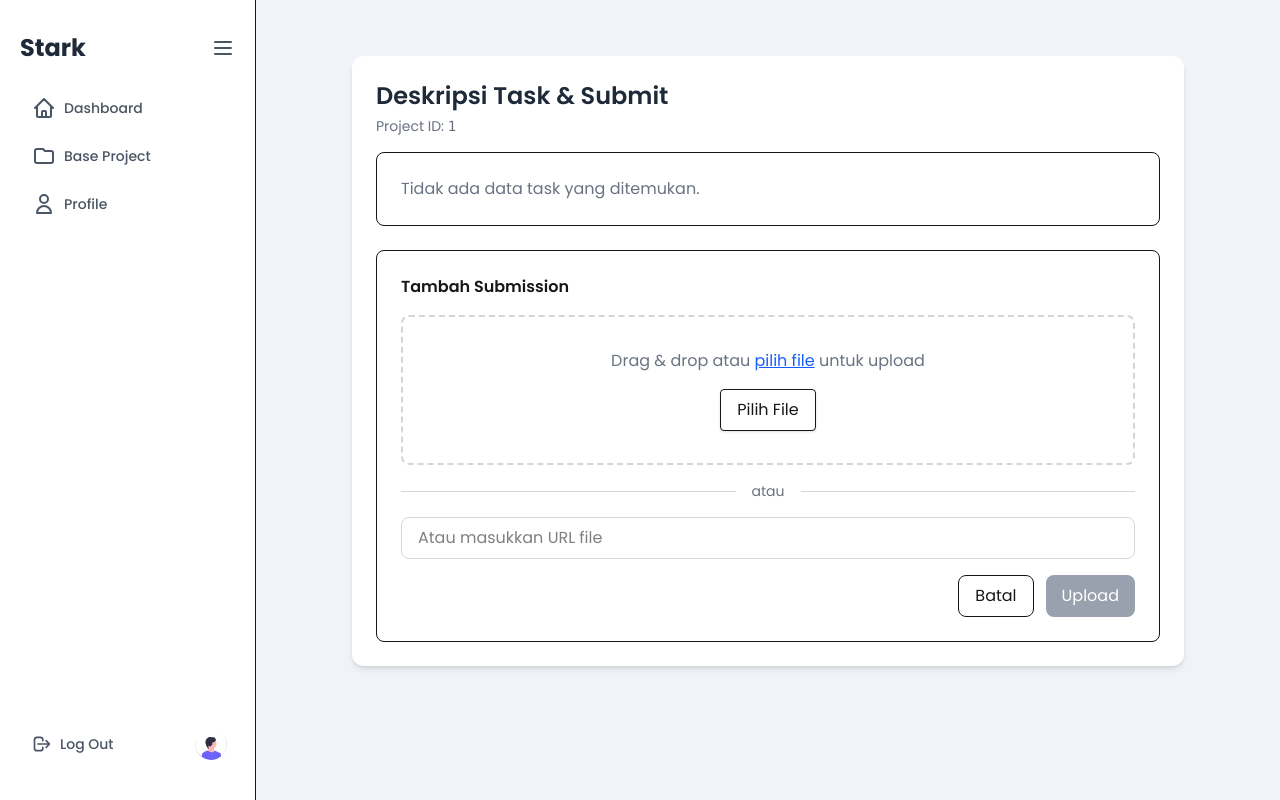
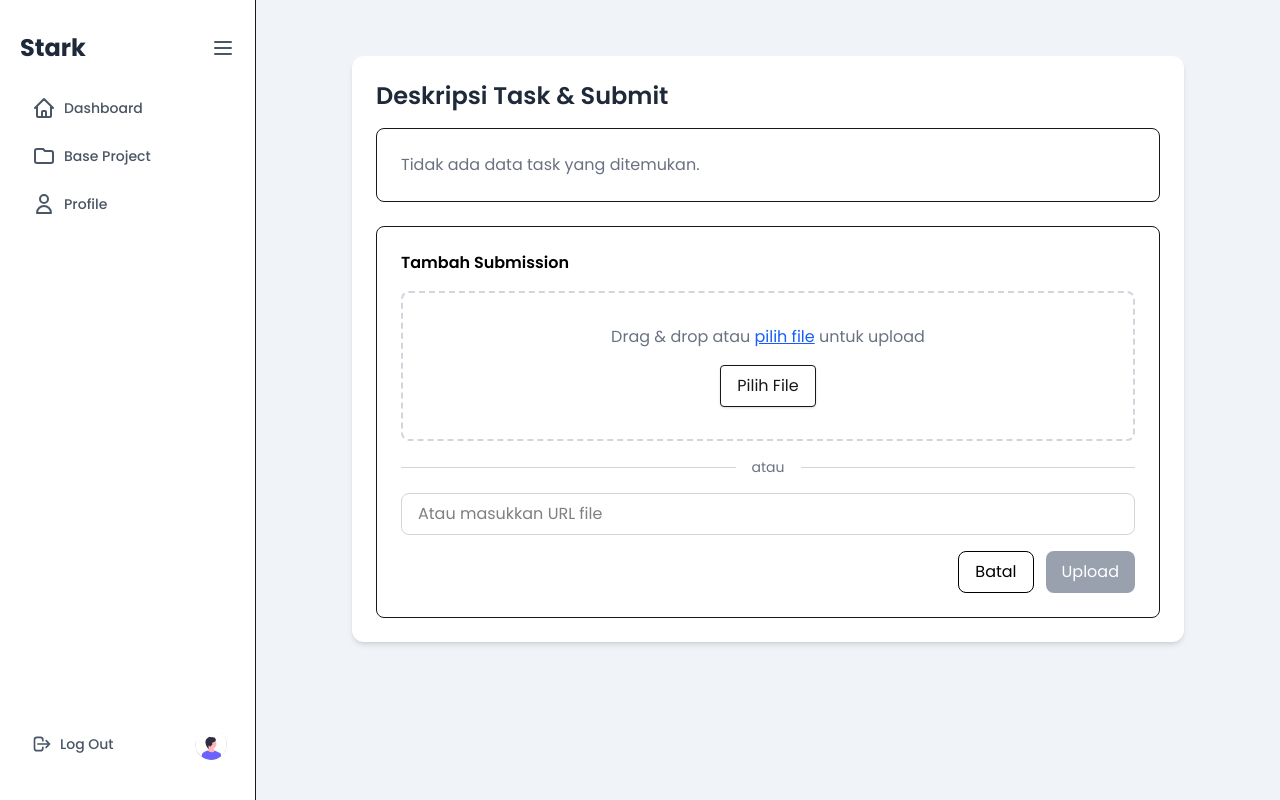
Before and after one commit to abdulhakimdarasalam/Projects-Multimedia, a Next.js app in the folder sansa/: page /user/base-project/1/detail/submission in a window 1280 px wide. Built offline with nearby package versions, Linux system fonts and the light colour scheme.

Commit message:
update submission page on base-project user

```diff
--- a/sansa/src/app/user/base-project/[projectId]/detail/submission/page.jsx
+++ b/sansa/src/app/user/base-project/[projectId]/detail/submission/page.jsx
@@ -277,14 +277,6 @@ export default function SubmissionPage() {
           <h2 className="text-2xl font-semibold text-gray-800">
             Deskripsi Task & Submit
           </h2>
-          <p className="text-sm text-gray-500 mt-1">
-            Project ID: <span className="font-mono">{projectId}</span>
-            {taskId ? (
-              <span className="ml-3 text-sm text-gray-400">
-                Task ID: <span className="font-mono">{taskId}</span>
-              </span>
-            ) : null}
-          </p>
         </header>
 
         <section className="grid grid-cols-1 gap-6">
@@ -335,7 +327,9 @@ export default function SubmissionPage() {
           {/* Submission Form Section */}
           <div className="bg-white border rounded-lg p-6">
             <div className="flex items-center justify-between mb-4">
-              <h4 className="text-md font-semibold">Tambah Submission</h4>
+              <h4 className="text-md text-black font-semibold">
+                Tambah Submission
+              </h4>
             </div>
 
             <div className="border-2 border-dashed border-gray-300 rounded-lg p-8 text-center mb-4">
@@ -420,7 +414,7 @@ export default function SubmissionPage() {
                     setSubmitMode(null);
                     setMessage(null);
                   }}
-                  className="rounded-lg border px-4 py-2 bg-white"
+                  className="rounded-lg border text-black px-4 py-2 bg-white"
                   disabled={isUploading}
                 >
                   Batal
```
